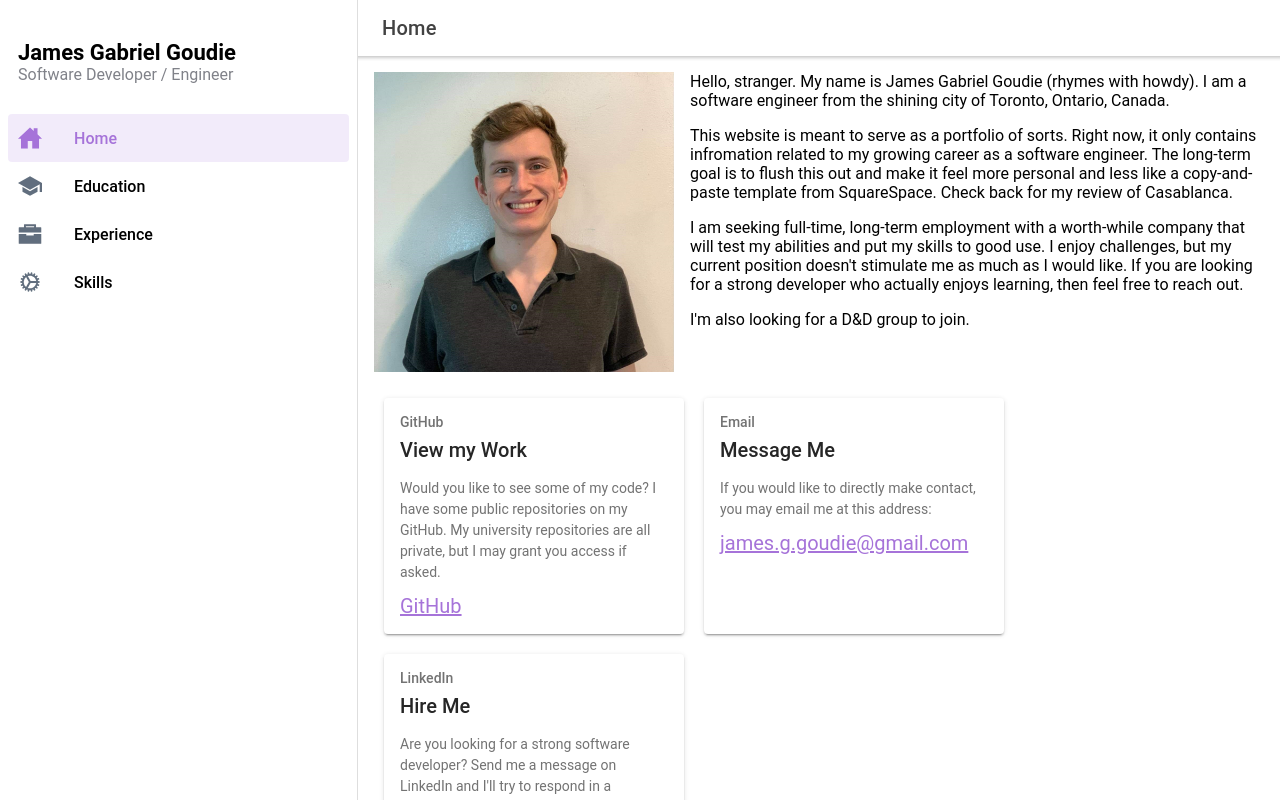
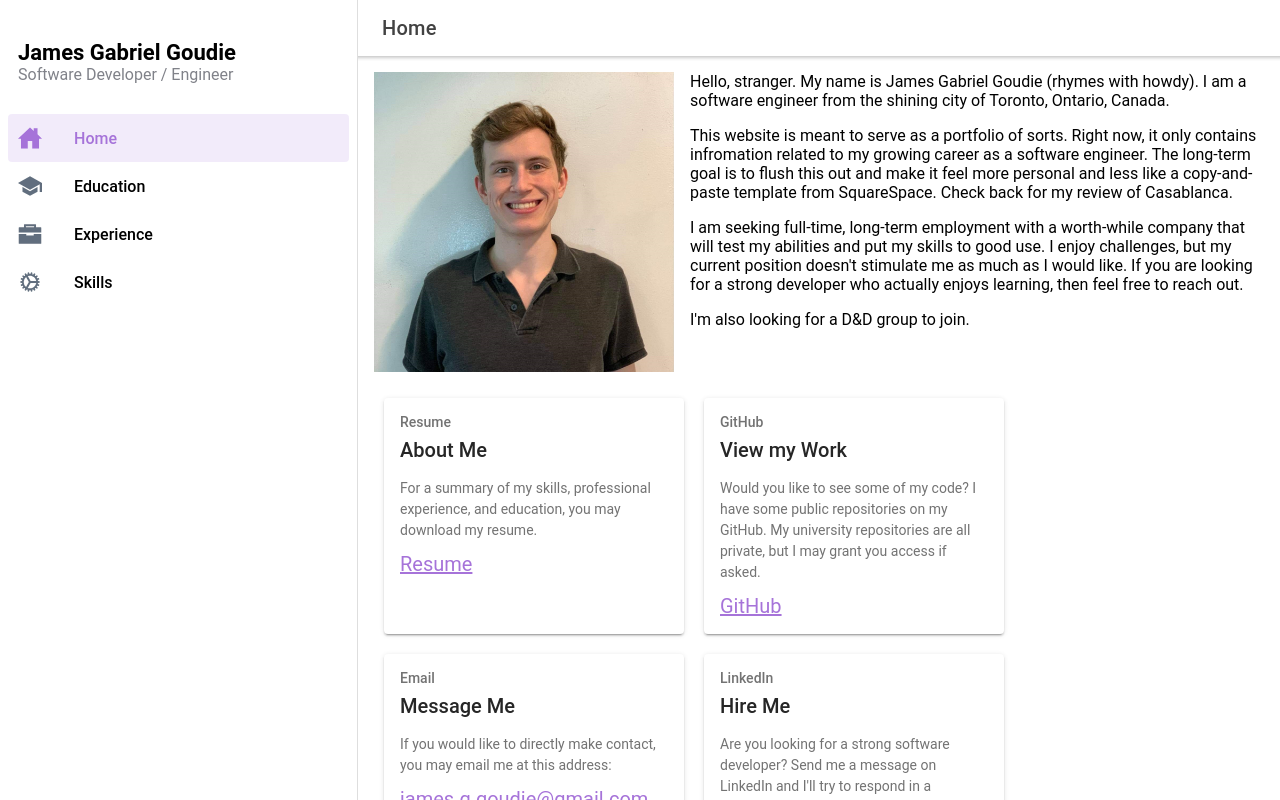
Before and after one commit to JamesGGoudie/goudie-ca-src, a React (Create React App) app: page /home in a window 1280 px wide. Built offline with nearby package versions, Linux system fonts and the light colour scheme.

Commit message:
Added resume to homescreen. Renamed card component

```diff
--- a/src/components/OnlinePresenceEntry.scss
+++ b/src/components/AnchorCard.scss
@@ -1,4 +1,4 @@
-.online-presence-entry {
+.anchor-card {
 	width: 300px;
 
 	ion-card-content {
--- a/src/components/OnlinePresenceEntry.tsx
+++ b/src/components/AnchorCard.tsx
@@ -8,31 +8,39 @@ import {
 	IonCardTitle
 } from '@ionic/react';
 
-import { OnlinePresenceEntryProps } from 'src/properties';
+import { AnchorCardProps } from 'src/properties';
 
-import './OnlinePresenceEntry.scss';
+import './AnchorCard.scss';
 
-const OnlinePresenceEntry: React.FC<OnlinePresenceEntryProps> = (
+const AnchorCard: React.FC<AnchorCardProps> = (
 	{
 		title,
 		subtitle,
 		mainContent,
 		anchorHref,
-		anchorText
-	}: OnlinePresenceEntryProps
+		anchorText,
+		isDownload
+	}: AnchorCardProps
 ) => {
 	return (
-		<IonCard className="online-presence-entry">
+		<IonCard className="anchor-card">
 			<IonCardHeader>
 				<IonCardSubtitle>{title}</IonCardSubtitle>
 				<IonCardTitle>{subtitle}</IonCardTitle>
 			</IonCardHeader>
 			<IonCardContent>
 				<div>{mainContent}</div>
-				<a href={anchorHref}>{anchorText ? anchorText : anchorHref}</a>
+				<a
+					download={isDownload}
+					href={anchorHref}
+					target="_blank"
+					rel='noreferrer'
+				>
+					{anchorText ? anchorText : anchorHref}
+				</a>
 			</IonCardContent>
 		</IonCard>
 	);
 };
 
-export default OnlinePresenceEntry;
+export default AnchorCard;
--- a/src/constants/online-presence-info.ts
+++ b/src/constants/online-presence-info.ts
@@ -1,6 +1,14 @@
-import { OnlinePresenceEntryProps } from 'src/properties';
+import { AnchorCardProps } from 'src/properties';
 
-export const ONLINE_PRESENCE_INFO: OnlinePresenceEntryProps[] = [
+export const ONLINE_PRESENCE_INFO: AnchorCardProps[] = [
+	{
+		title: 'Resume',
+		subtitle: 'About Me',
+		mainContent: 'For a summary of my skills, professional experience, and education, you may download my resume.',
+		anchorHref: 'assets/files/JamesGabrielGoudie_Resume.pdf',
+		anchorText: 'Resume',
+		isDownload: true
+	},
 	{
 		title: 'GitHub',
 		subtitle: 'View my Work',
--- a/src/pages/Home.tsx
+++ b/src/pages/Home.tsx
@@ -10,7 +10,7 @@ import {
 	IonPage
 } from '@ionic/react';
 
-import OnlinePresenceEntry from 'src/components/OnlinePresenceEntry';
+import AnchorCard from 'src/components/AnchorCard';
 import TopBar from 'src/components/TopBar';
 import TopBarFullscreen from 'src/components/TopBarFullscreen';
 
@@ -43,13 +43,14 @@ const Home: React.FC = () => {
 						</div>
 					</div>
 					<div className="online-presence">
-						{ONLINE_PRESENCE_INFO.map((opi, i) => <OnlinePresenceEntry
+						{ONLINE_PRESENCE_INFO.map((opi, i) => <AnchorCard
 							key={i}
 							title={opi.title}
 							subtitle={opi.subtitle}
 							mainContent={opi.mainContent}
 							anchorHref={opi.anchorHref}
-							anchorText={opi.anchorText}/>)}
+							anchorText={opi.anchorText}
+							isDownload={opi.isDownload}/>)}
 					</div>
 					<div className="free-time-activities">
 						<IonList>
--- a/src/properties/online-presence-entry-props.ts
+++ b/src/properties/anchor-card-props.ts
@@ -1,7 +1,8 @@
-export interface OnlinePresenceEntryProps {
+export interface AnchorCardProps {
 	title: string;
 	subtitle: string;
 	mainContent: string;
 	anchorHref: string;
 	anchorText?: string;
+	isDownload?: boolean;
 }
--- a/src/properties/index.ts
+++ b/src/properties/index.ts
@@ -1,5 +1,5 @@
 export * from './course-entry-props';
-export * from './online-presence-entry-props';
+export * from './anchor-card-props';
 export * from './skills-group-props';
 export * from './top-bar-fullscreen-props';
 export * from './top-bar-props';
```
Also changed, not shown: 1 other file (tests, documents, lock files or other folders).
